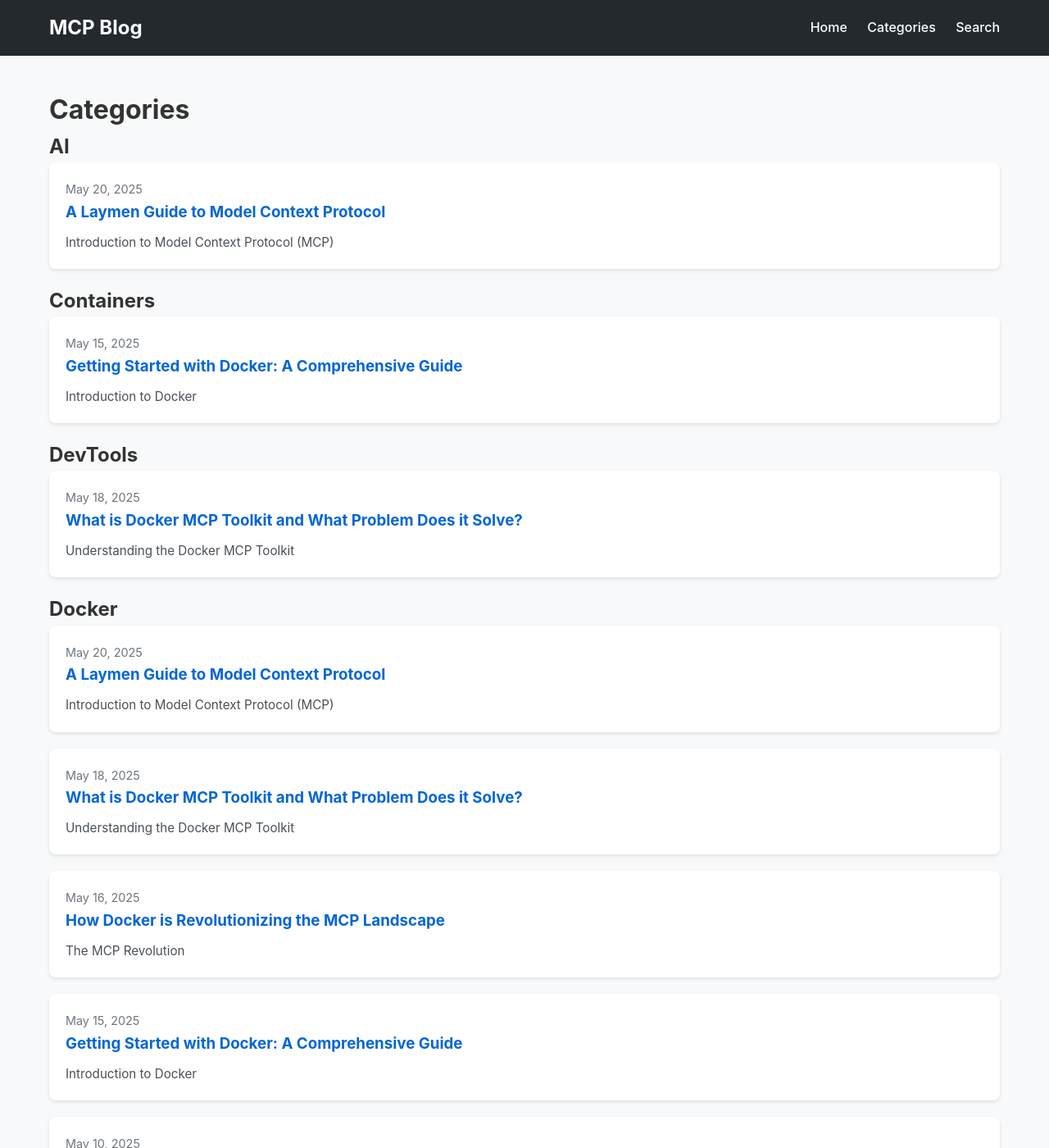
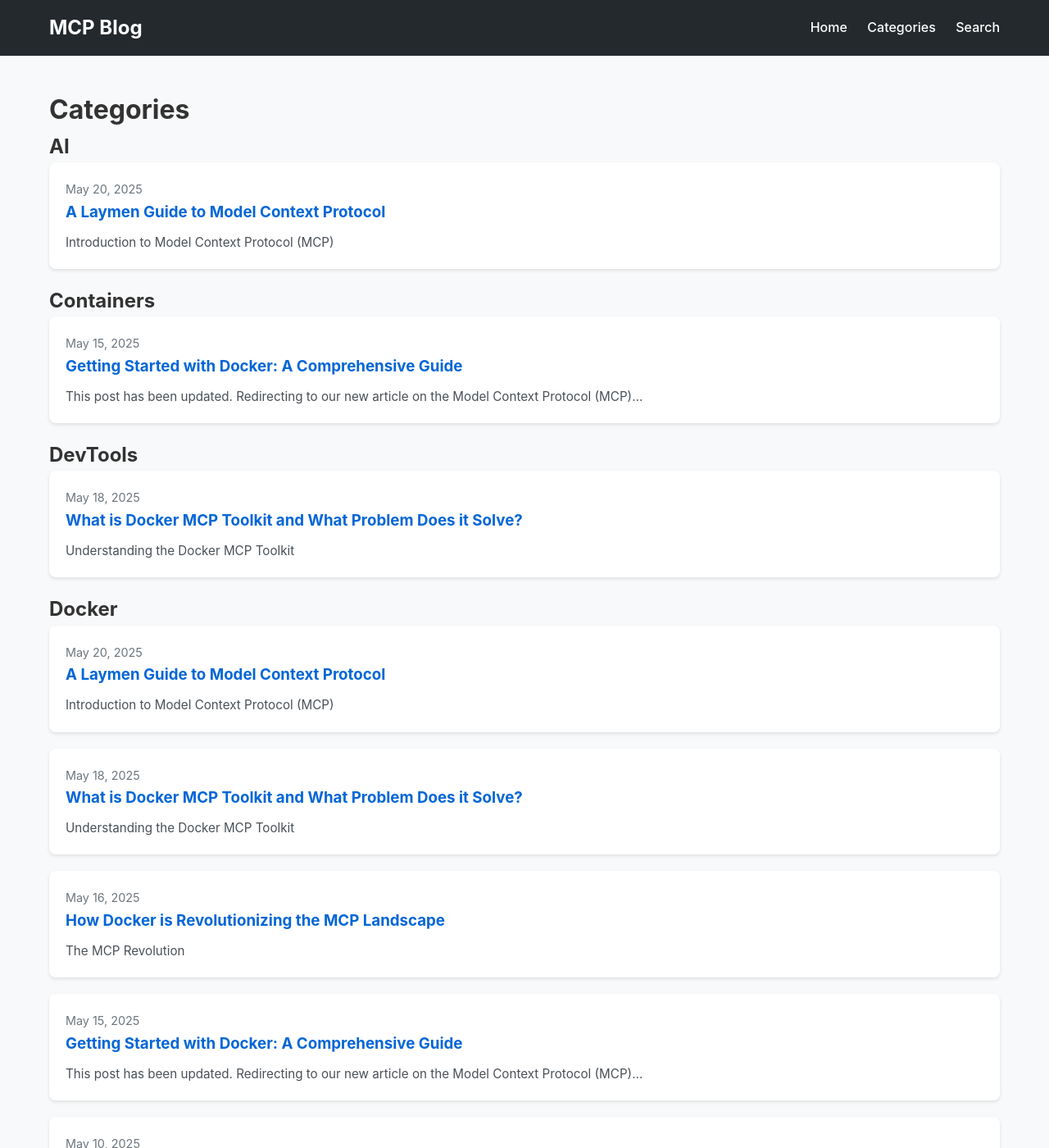
Before and after one commit to collabnix/mcp-portal-jekyll, a Jekyll site: the page built from docs/categories/index.html, in a window 1280 px wide and 1400 px high. Shown: the whole window at 82% size. Built offline with Jekyll 4.4.1, drawn with Linux system fonts in a browser that asks for light colours; some of the changed lines change nothing that is shown.

Commit message:
Update old Docker blog post to redirect to new MCP article

````diff
--- a/docs/_posts/2025-05-15-getting-started-with-docker.md
+++ b/docs/_posts/2025-05-15-getting-started-with-docker.md
@@ -4,177 +4,7 @@
 categories: [Docker, Containers]
 author: Admin
 image: /assets/images/docker-guide.jpg
+redirect_to: /2025/05/20/laymen-guide-to-model-context-protocol
 ---
 
-## Introduction to Docker
-
-Docker is a platform that enables developers to build, ship, and run applications in containers. Containers are lightweight, portable, and self-sufficient environments that include everything needed to run an application: code, runtime, system tools, libraries, and settings.
-
-In this guide, we'll walk through the fundamentals of Docker and how to get started with containerizing your applications.
-
-## Why Use Docker?
-
-- **Consistency**: Run the same application with the same environment across different machines
-- **Isolation**: Keep applications and their dependencies separate from each other
-- **Portability**: Build once, run anywhere
-- **Efficiency**: Containers share the host OS kernel, making them more lightweight than VMs
-- **Scalability**: Easily scale applications horizontally
-
-## Installing Docker
-
-To get started with Docker, you'll need to install Docker Desktop (for Windows and Mac) or Docker Engine (for Linux).
-
-### For Windows and Mac:
-
-1. Download Docker Desktop from [docker.com](https://www.docker.com/products/docker-desktop)
-2. Run the installer and follow the prompts
-3. Start Docker Desktop
-
-### For Linux (Ubuntu):
-
-```bash
-# Update package index
-sudo apt-get update
-
-# Install dependencies
-sudo apt-get install apt-transport-https ca-certificates curl gnupg lsb-release
-
-# Add Docker's official GPG key
-curl -fsSL https://download.docker.com/linux/ubuntu/gpg | sudo gpg --dearmor -o /usr/share/keyrings/docker-archive-keyring.gpg
-
-# Set up the stable repository
-echo "deb [arch=amd64 signed-by=/usr/share/keyrings/docker-archive-keyring.gpg] https://download.docker.com/linux/ubuntu $(lsb_release -cs) stable" | sudo tee /etc/apt/sources.list.d/docker.list > /dev/null
-
-# Install Docker Engine
-sudo apt-get update
-sudo apt-get install docker-ce docker-ce-cli containerd.io
-
-# Verify installation
-sudo docker run hello-world
-```
-
-## Docker Basics
-
-### Images and Containers
-
-- **Image**: A read-only template with instructions for creating a Docker container
-- **Container**: A runnable instance of an image
-
-### Basic Docker Commands
-
-```bash
-# Pull an image from Docker Hub
-docker pull ubuntu
-
-# List all images
-docker images
-
-# Create and start a container
-docker run -it ubuntu bash
-
-# List running containers
-docker ps
-
-# List all containers (including stopped ones)
-docker ps -a
-
-# Stop a container
-docker stop <container_id>
-
-# Remove a container
-docker rm <container_id>
-
-# Remove an image
-docker rmi <image_id>
-```
-
-## Creating Your First Dockerfile
-
-A Dockerfile is a text document that contains all the commands a user could call on the command line to assemble an image.
-
-```dockerfile
-# Use an official Python runtime as a parent image
-FROM python:3.9-slim
-
-# Set the working directory in the container
-WORKDIR /app
-
-# Copy the current directory contents into the container at /app
-COPY . /app/
-
-# Install any needed packages specified in requirements.txt
-RUN pip install --no-cache-dir -r requirements.txt
-
-# Make port 80 available to the world outside this container
-EXPOSE 80
-
-# Define environment variable
-ENV NAME World
-
-# Run app.py when the container launches
-CMD ["python", "app.py"]
-```
-
-### Building and Running Your Docker Image
-
-```bash
-# Build an image from a Dockerfile
-docker build -t my-python-app .
-
-# Run the container
-docker run -p 4000:80 my-python-app
-```
-
-## Docker Compose
-
-Docker Compose is a tool for defining and running multi-container Docker applications.
-
-### Example docker-compose.yml
-
-```yaml
-version: '3'
-services:
-  web:
-    build: .
-    ports:
-      - "5000:5000"
-    volumes:
-      - .:/code
-    environment:
-      FLASK_ENV: development
-  redis:
-    image: "redis:alpine"
-```
-
-### Basic Docker Compose Commands
-
-```bash
-# Start services defined in docker-compose.yml
-docker-compose up
-
-# Start services in detached mode
-docker-compose up -d
-
-# Stop services
-docker-compose down
-
-# View logs
-docker-compose logs
-```
-
-## Best Practices
-
-1. **Use official images** as base whenever possible
-2. **Minimize layers** in your Dockerfile to reduce image size
-3. **Don't run containers as root** for security
-4. **Use .dockerignore** to exclude unnecessary files
-5. **Tag your images** properly for version control
-6. **Use multi-stage builds** to create smaller production images
-
-## Conclusion
-
-Docker has revolutionized how developers build, ship, and run applications. By containerizing your applications, you can ensure they run consistently across different environments, from development to production.
-
-As you become more comfortable with Docker, you can explore more advanced topics like Docker Swarm, Kubernetes, and container orchestration platforms.
-
-Happy containerizing!
+This post has been updated. Redirecting to our new article on the Model Context Protocol (MCP)...
````
